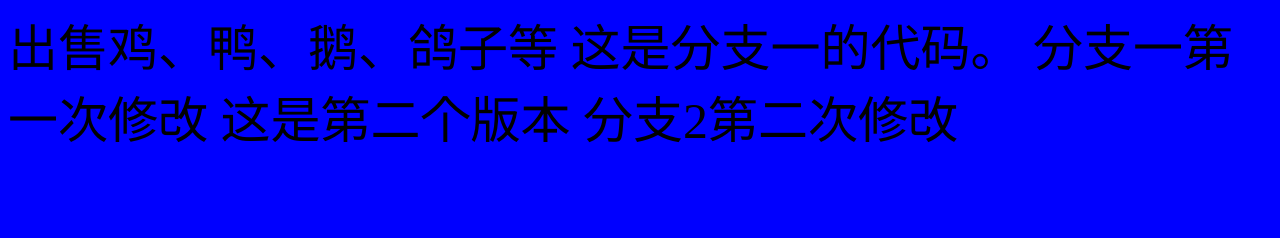
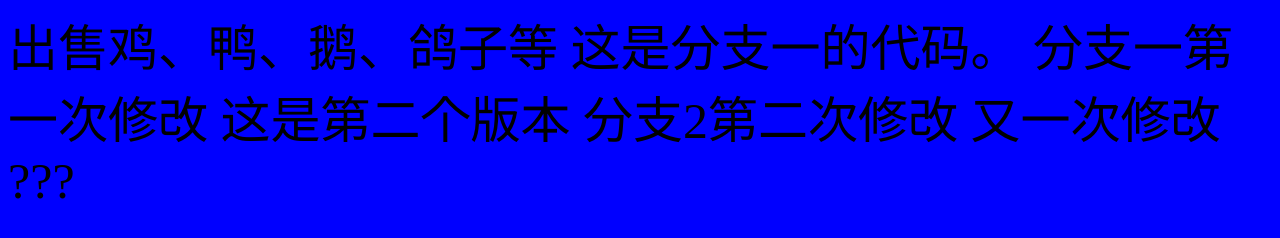
Before and after one commit to youzhitang/demo-1, a plain HTML site: page index.html in a window 1280 px wide. Drawn offline with Linux system fonts and the light colour scheme.

Commit message:
不知所以的修改

```diff
--- a/index.html
+++ b/index.html
@@ -15,6 +15,9 @@
 
     这是第二个版本
     分支2第二次修改
+
+    又一次修改
+    ???
 </body>
 
 </html>
```
